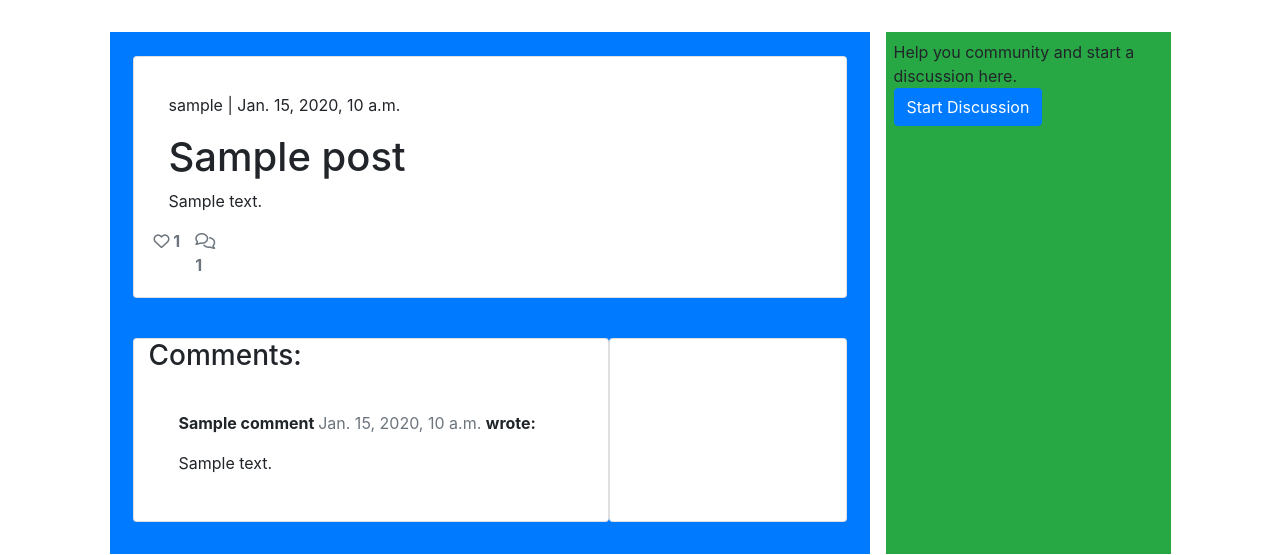
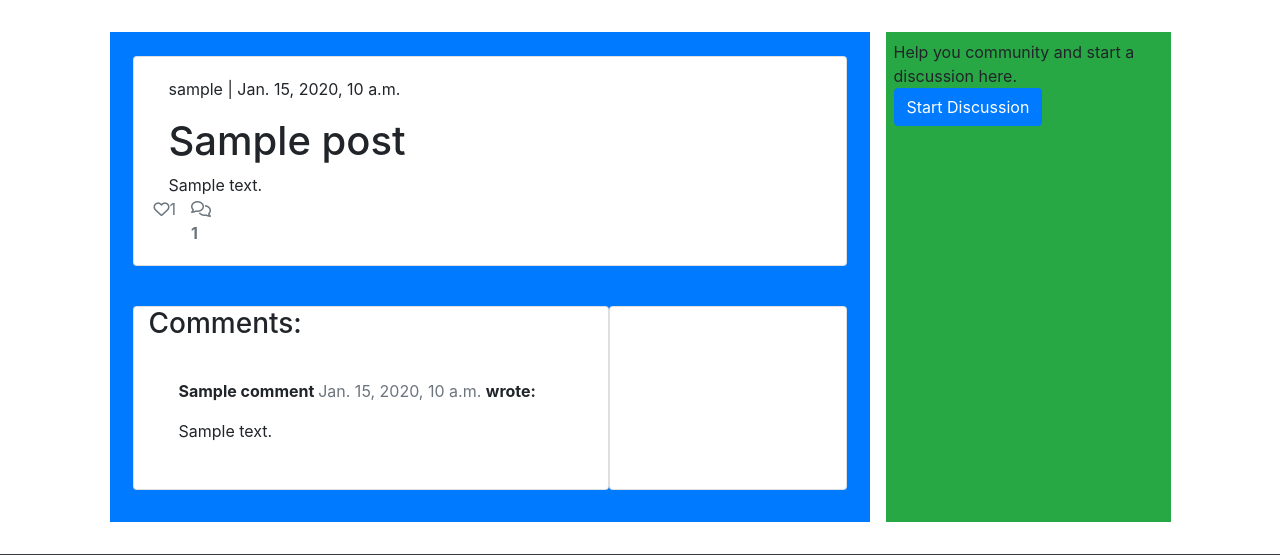
Before and after one commit to Code-Institute-Submissions/rovan89-cherished-republic_JanResub, a Django app: a page that uses templates/post_detail.html in a window 1280 px wide. Shown: the part 56-611 px from the top of the page. Run offline with Django 3.2, Linux system fonts and the light colour scheme; tables that the repository leaves empty hold one stand-in row (values such as "Sample post"); some libraries are stand-ins or nearby versions.

Commit message:
Remove strong from form and change p tag to div

```diff
--- a/templates/post_detail.html
+++ b/templates/post_detail.html
@@ -10,18 +10,16 @@
             <div class="col card mb-4  mt-3 left  top">
                 <div class="card-body">
                     <!-- The post content goes inside the card-text. -->
-                    <p class="card-text ">
+                    <div class="card-text ">
                         <p class="post-subtitle">{{ post.author }} | {{ post.created_on }}</p>
                         <h1 class="post-title">{{ post.title }}</h1>
                         {{ post.content | safe }}
-                    </p>
+                    </div>
                     <div class="row d-flex">
-                        <strong>
                             {% if user.is_authenticated %}
                             <form class="d-inline" action="{% url 'post_like' post.slug %}" method="POST">
                                 {% csrf_token %}
                                 {% if liked %}
-
                                     <button type="submit" name="blogpost_id" value="{{post.slug}}" class="btn-like"><i
                                         class="fas fa-heart"></i></button>
 
@@ -34,7 +32,6 @@
                                 <span class="text-secondary"><i class="far fa-heart"></i></span>
                             {% endif %}
                             <span class="text-secondary">{{ post.number_of_likes}}</span>
-                        </strong>
 
                         <div class="col-1">
                             {% with comments.count as total_comments %}
@@ -44,8 +41,8 @@
                             {% endwith %}
                         </div>
                         {% if user.is_authenticated %}
-                            <a type="button" class="btn btn-info m-2" href="/update_post/{{ post.id }}">Edit</a>
-                            <a type="button" class="btn btn-danger m-2" href="/delete_post/{{ post.id }}">Delete</a>
+                            <a class="btn btn-info m-2" href="/update_post/{{ post.id }}">Edit</a>
+                            <a class="btn btn-danger m-2" href="/delete_post/{{ post.id }}">Delete</a>
                         {% endif %}
                     </div>
                 </div>
```
